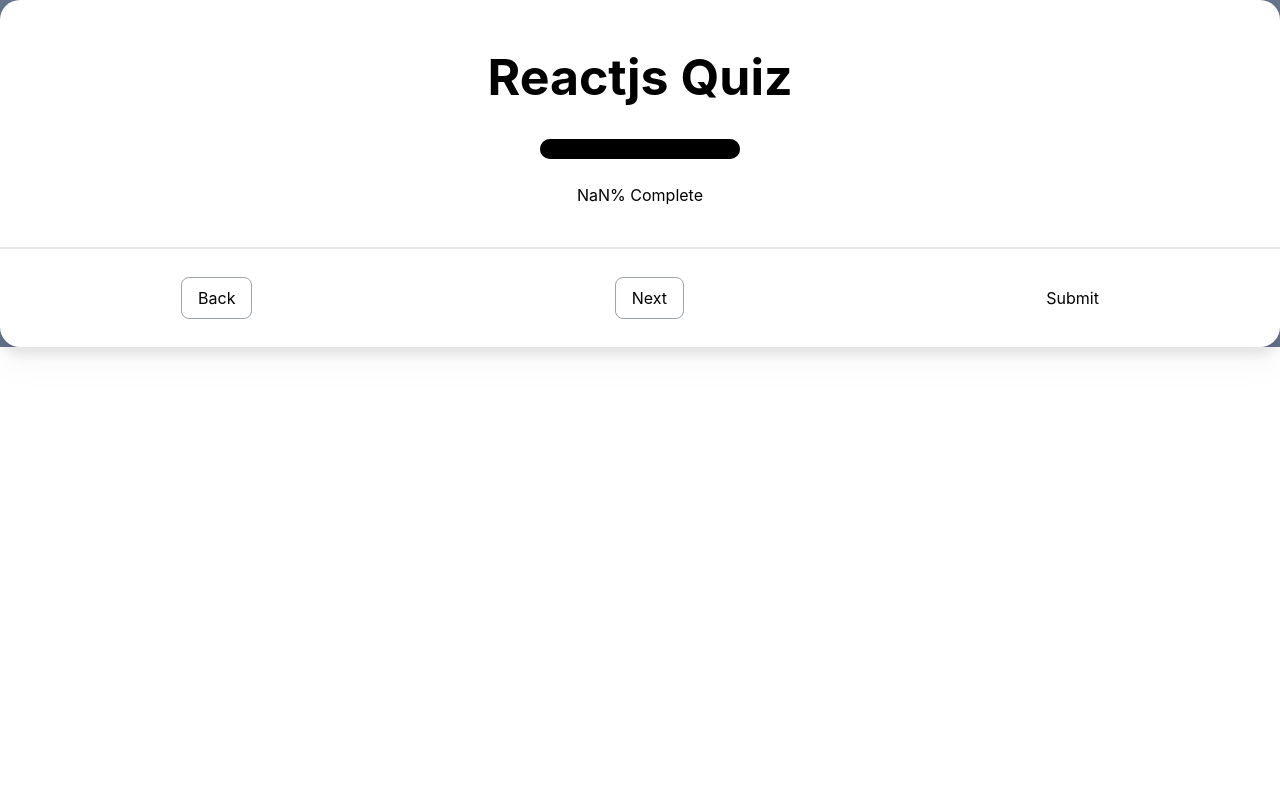
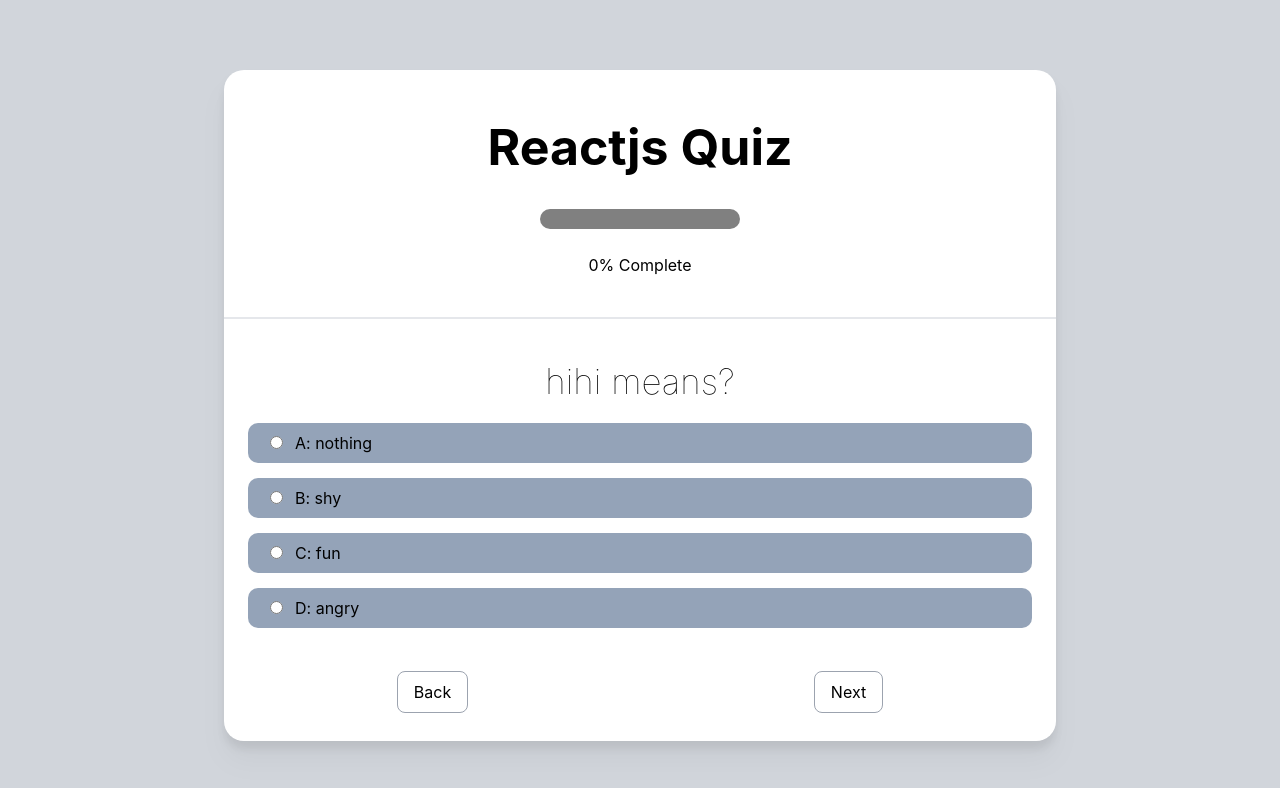
Before and after one commit to ziehuog/React, a React (Create React App) app: page /question in a window 1280 px wide. Shown: the top 788 px of the page. Built offline with nearby package versions, Linux system fonts and the light colour scheme.

Commit message:
add router

```diff
--- a/src/App.js
+++ b/src/App.js
@@ -1,13 +1,12 @@
-import logo from './logo.svg';
+import { BrowserRouter } from 'react-router-dom';
 import './App.css';
-import ContainerModule from './components/ContainerModule';
-import { BrowserRouter } from 'react-router-dom';
+import Navigation from './components/Navigation';
 
 function App() {
   return (
     <div>
       <BrowserRouter>
-      <ContainerModule/>
+      <Navigation/>
       </BrowserRouter>
     </div>
   );
--- a/src/components/AnswerProcess.jsx
+++ b/src/components/AnswerProcess.jsx
@@ -1,20 +1,16 @@
 import React, { useContext } from "react";
 import { DATA } from "../utils/data";
-// import { indexContext } from "./LayoutBottom";
 
 
 
-const AnswerProcess = (index) => {
+const AnswerProcess = ({index}) => {
 
-  // const indexQuestion = useContext(indexContext)
 
   let percentage = DATA.length
 
   const processColor = ((Number(index))/ (Number(percentage)))*200
-  console.log(processColor)
 
   const showPercentage = Math.round(((Number(index))/ (Number(percentage))) * 100)
-  console.log(showPercentage)
 
   return (
     <div className="p-[40px] border-b-[2px]">
--- a/src/components/ContainerModule.jsx
+++ /dev/null
@@ -1,67 +0,0 @@
-import React from 'react';
-import { useState } from "react";
-import { BrowserRouter, Route, Routes, useNavigate } from "react-router-dom";
-import AnswerProcess from "./AnswerProcess";
-import LayoutBottom from "./LayoutBottom";
-import SubmitScreen from "./SubmitScreen";
-import { DATA } from "../utils/data";
-import TestQuestion from './TestQuestion';
-
-
-
-const ContainerModule = () => {
-  const [index, setIndex] = useState(0);
-  const [nextButton, setNextButton] = useState("Next");
-  let navigate = useNavigate();
-
-  //Button Next
-  console.log(index);
-
-  const buttonNext = () => {
-    setIndex(index + 1);
-    setNextButton("Next");
-
-    if (index >= DATA.length - 1) {
-      setIndex(DATA.length - 1);
-      setNextButton("Submit");
-    } else if (index === DATA.length - 2) {
-      setNextButton("Submit");
-    }
-  };
-
-  const navigateToSubmit = () => {
-    navigate("/submit");
-    // setHide('hidden')
-  };
-
-  //Button Back
-  const buttonBack = () => {
-    setIndex(index - 1);
-    setNextButton("Next");
-
-    if (index <= 0) {
-      setIndex(0);
-      console.log("end");
-    }
-  };
-
-  return (
-    <div className="App bg-slate-500">
-      <div className="bg-[#fff] rounded-[20px] drop-shadow-xl">
-      {/* <indexContext.Provider value={index}>
-        <indexContext.Consumer> */}
-          <AnswerProcess index = {index}/>
-
-            <Routes>
-              <Route path="/question/:index" element={<TestQuestion index={index}/>}/>
-              <Route path="/submit" element={<SubmitScreen />} />
-            </Routes>
-          <LayoutBottom onButtonBack={buttonBack} onButtonNext = {buttonNext} onSubmit = {navigateToSubmit}/>
-        {/* </indexContext.Consumer>
-      </indexContext.Provider> */}
-      </div>
-    </div>
-  );
-};
-
-export default ContainerModule;
--- a/src/components/LayoutBottom.jsx
+++ b/src/components/LayoutBottom.jsx
@@ -1,15 +1,7 @@
-import React, { useContext, useState, createContext } from "react";
-import { Route, Routes, useNavigate } from "react-router-dom";
-import { DATA } from "../utils/data";
-import SubmitScreen from "./SubmitScreen";
-import TestQuestion from "./TestQuestion";
+import React from "react";
 
-
-// const index = useContext(indexContext);
-const LayoutBottom = (onButtonBack, onButtonNext, onSubmit) => {
-
+const LayoutBottom = ({ onButtonBack, onButtonNext, nextButton }) => {
   return (
-
     <div className="flex justify-around py-7">
       <div
         className="border border-gray-400 rounded-[8px] cursor-pointer py-2 px-4 hover:bg-slate-600 hover:text-white"
@@ -21,11 +13,10 @@ const LayoutBottom = (onButtonBack, onButtonNext, onSubmit) => {
       <div
         className="border border-gray-400 rounded-[8px] cursor-pointer py-2 px-4 hover:bg-slate-600 hover:text-white"
         onClick={onButtonNext}
-        > Next
-          {/* {" "}
-          {nextButton} */}
+      >
+        {" "}
+        {nextButton}
       </div>
-        <button onClick={onSubmit}>Submit</button>
     </div>
   );
 };
--- /dev/null
+++ b/src/components/Navigation.jsx
@@ -0,0 +1,21 @@
+import React, { Fragment } from "react";
+import { Route, Routes } from "react-router-dom";
+import TestContainer from "./TestContainer";
+import StartScreen from "./StartScreen";
+import SubmitScreen from "./SubmitScreen";
+import ScoreScreen from "./ScoreScreen";
+
+const Navigation = () => {
+  return (
+    <Fragment>
+      <Routes>
+        <Route path="/" element={<StartScreen />} />
+        <Route path="/question" element={<TestContainer />} />
+        <Route path="/submit" element={<SubmitScreen />} />
+        <Route path="/score" element={<ScoreScreen />} />
+      </Routes>
+    </Fragment>
+  );
+};
+
+export default Navigation;
--- /dev/null
+++ b/src/components/ScoreScreen.jsx
@@ -0,0 +1,25 @@
+import React from 'react'
+import { useNavigate } from 'react-router-dom';
+
+function ScoreScreen() {
+    let navigate = useNavigate();
+
+  const navigateToHome = () => {
+    navigate("/");
+  };
+  return (
+    <div>
+        <div className="text-[30px] text-center py-[30px]">Your score is ...</div>
+        <div className="text-center">
+        <button
+          className="text-[24px] border rounded-[8px] cursor-pointer py-1 px-8 hover:bg-slate-600 hover:text-white"
+          onClick={navigateToHome}
+        >
+          Back to home
+        </button>
+      </div>
+    </div>
+  )
+}
+
+export default ScoreScreen
--- /dev/null
+++ b/src/components/StartScreen.jsx
@@ -0,0 +1,28 @@
+import React from "react";
+import { useNavigate } from "react-router-dom";
+
+const StartScreen = () => {
+  let navigate = useNavigate();
+
+  const navigateToTest = () => {
+    navigate("/question");
+  };
+  return (
+    <div className="mt-[150px]">
+      <div className="text-[30px] text-center py-[30px]">
+        Click <b>Start</b> to start the test!
+      </div>
+
+      <div className="text-center">
+        <button
+          className="text-[24px] border rounded-[8px] cursor-pointer py-1 px-8 hover:bg-slate-600 hover:text-white"
+          onClick={navigateToTest}
+        >
+          Start
+        </button>
+      </div>
+    </div>
+  );
+};
+
+export default StartScreen;
--- a/src/components/SubmitScreen.jsx
+++ b/src/components/SubmitScreen.jsx
@@ -1,13 +1,52 @@
-import React from 'react'
+import React, { useState } from "react";
+import { useNavigate } from "react-router-dom";
+import { DATA } from "../utils/data";
+
 
 const SubmitScreen = () => {
-    return (
-        <div>
-            <div>Are you finished?</div>
-            <div>back</div>
-            <div>Submit</div>
+  let navigate = useNavigate();
+  let [index, setIndex] = useState(0)
+
+
+  const navigateToTest = () => {
+    navigate("/question");
+  };
+
+  const navigateToScore = () => {
+    navigate("/score");
+  };
+
+  console.log(DATA[index])
+  let answerPreview = []
+
+  return (
+    <div>
+      <div>
+        <div>Cau: {index +1 }</div>
+      {DATA[index].answers.map((answer)=> (
+        <div key={answer.id}>
+          {answer.id}
         </div>
-     );
-}
+
+      ))}
+      </div>
+      <div className="text-[30px] text-center py-[30px]">Are you finished?</div>
+      <div className="text-center">
+        <button
+          className="text-[24px] border rounded-[8px] cursor-pointer py-1 px-9 mx-5 hover:bg-slate-600 hover:text-white"
+          onClick={navigateToTest}
+        >
+          Back
+        </button>
+        <button
+          className="text-[24px] border rounded-[8px] cursor-pointer py-1 px-8 mx-5 hover:bg-slate-600 hover:text-white"
+          onClick={navigateToScore}
+        >
+          Submit
+        </button>
+      </div>
+    </div>
+  );
+};
 
 export default SubmitScreen;
--- /dev/null
+++ b/src/components/TestContainer.jsx
@@ -0,0 +1,78 @@
+import React, { useState } from "react";
+import { useNavigate } from "react-router-dom";
+import { DATA } from "../utils/data";
+import AnswerProcess from "./AnswerProcess";
+import LayoutBottom from "./LayoutBottom";
+import TestQuestion from "./TestQuestion";
+
+const TestContainer = () => {
+  const [index, setIndex] = useState(0);
+  const [nextButton, setNextButton] = useState("Next");
+  const [score, setScore] = useState(0)
+  let navigate = useNavigate();
+
+  let indexQuestion = DATA[index].answers
+  indexQuestion.map((answer) => {
+    if(answer.isTrue === true) {
+      // setScore(score + 1 )
+      // console.log(answer.id)
+      // console.log(score);
+
+
+    }
+  })
+
+
+  const choosingAnswer = (e) => {
+    console.log(e.target.value)
+  }
+
+  //Button Next
+
+  const buttonNext = () => {
+    setIndex(index + 1);
+    setNextButton("Next");
+
+    if (index >= DATA.length - 1) {
+      setIndex(DATA.length - 1);
+      setNextButton("Preview");
+      navigateToSubmit();
+    } else if (index === DATA.length - 2) {
+      setNextButton("Preview");
+    }
+  };
+
+  //Button Back
+  const buttonBack = () => {
+    setIndex(index - 1);
+    setNextButton("Next");
+
+    if (index <= 0) {
+      setIndex(0);
+    }
+  };
+
+  const navigateToSubmit = () => {
+    navigate("/submit");
+    console.log("submit");
+  };
+
+  return (
+    <div className="App bg-gray-300 py-[70px]">
+      <div className="bg-[#fff] rounded-[20px] drop-shadow-xl w-[65vw] m-auto ">
+        <AnswerProcess index={index} />
+        <TestQuestion index={index}
+        onAnswer = {choosingAnswer}
+        />
+        <LayoutBottom
+          onButtonBack={buttonBack}
+          onButtonNext={buttonNext}
+          onSubmit={navigateToSubmit}
+          nextButton={nextButton}
+        />
+      </div>
+    </div>
+  );
+};
+
+export default TestContainer;
--- a/src/components/TestQuestion.jsx
+++ b/src/components/TestQuestion.jsx
@@ -1,22 +1,8 @@
-import React, { useState, useContext } from "react";
+import React from "react";
 import { DATA } from "../utils/data";
-import AnswerProcess from "./AnswerProcess";
-import { Route, Routes, useNavigate } from "react-router-dom";
-// import { indexContext } from "./LayoutBottom";
 
-// export const indexContext = createContext();
-
-const TestQuestion = (index) => {
-  // const [index, setIndex] = useState(0);
-  // const [nextButton, setNextButton] = useState("Next");
-  // const [hide, setHide] = useState('block')
-  // let navigate = useNavigate();
-
-  // const index = useContext(indexContext);
-  // console.log("bhb");
-
+const TestQuestion = ({ index, onAnswer }) => {
   return (
-
     <div style={{ display: "hidden" }}>
       <div className="pt-9 px-6">
         <div key={DATA[index].id}>
@@ -24,13 +10,22 @@ const TestQuestion = (index) => {
             {DATA[index].question}
           </div>
           <div className="answers">
-              {DATA[index].answers.map((a) => (
+            {DATA[index].answers.map((answer) => (
+              <label key={answer.id}>
                 <div
-                  key={a.id}
                   className="bg-slate-400 rounded-[10px] my-[15px] py-2 text-start px-[10px]"
+                  // onClick={onAnswer}
                 >
-                  <span className="">{a.answer}</span>
+                  <input
+                    type="radio"
+                    name={DATA[index].id}
+                    className="mx-3"
+                    value={answer.id}
+                    onChange={onAnswer}
+                  />
+                  {answer.answer}
                 </div>
+              </label>
             ))}
           </div>
         </div>
--- a/src/utils/data.jsx
+++ b/src/utils/data.jsx
@@ -2,20 +2,20 @@ export const DATA = [{
   id: 1,
   question: "hihi means?",
   answers: [
-    { id: 1, answer: "A:  nothing", isTrue: false },
-    { id: 2, answer: "B: shy", isTrue: false },
-    { id: 3, answer: "C: fun", isTrue: true },
-    { id: 4, answer: "D: angry", isTrue: false },
+    { id: 'A', answer: "A:  nothing", isTrue: false },
+    { id: 'B', answer: "B: shy", isTrue: false },
+    { id: 'C', answer: "C: fun", isTrue: true },
+    { id: 'D', answer: "D: angry", isTrue: false },
   ],
 },
 {
   id: 2,
   question: "Who is Ellie?",
   answers: [
-    { id: 1, answer: "A: Hz", isTrue: true },
-    { id: 2, answer: "B: angel", isTrue: false },
-    { id: 3, answer: "C: i don't know", isTrue: false },
-    { id: 4, answer: "D: she", isTrue: false },
+    { id: 'A', answer: "A: Hz", isTrue: true },
+    { id: 'B', answer: "B: angel", isTrue: false },
+    { id: 'C', answer: "C: i don't know", isTrue: false },
+    { id: 'D', answer: "D: stupid person", isTrue: false },
   ],
 },
 
@@ -23,10 +23,10 @@ export const DATA = [{
   id: 3,
   question: "Where is my brain?",
   answers: [
-    { id: 1, answer: "A: You don't have brain :P", isTrue: true },
-    { id: 2, answer: "B: You have but you don't use it", isTrue: false },
-    { id: 3, answer: "C: It lose", isTrue: false },
-    { id: 4, answer: "D: idk", isTrue: false },
+    { id: 'A', answer: "A: You don't have brain :P", isTrue: false },
+    { id: 'B', answer: "B: You have but you don't use it", isTrue: true },
+    { id: 'C', answer: "C: It lose", isTrue: false },
+    { id: 'D', answer: "D: idk", isTrue: false },
   ],
 },
 ];
```
Also changed, not shown: 1 other file (tests, documents, lock files or other folders). Lines whose indentation alone changed are shown as unchanged.
